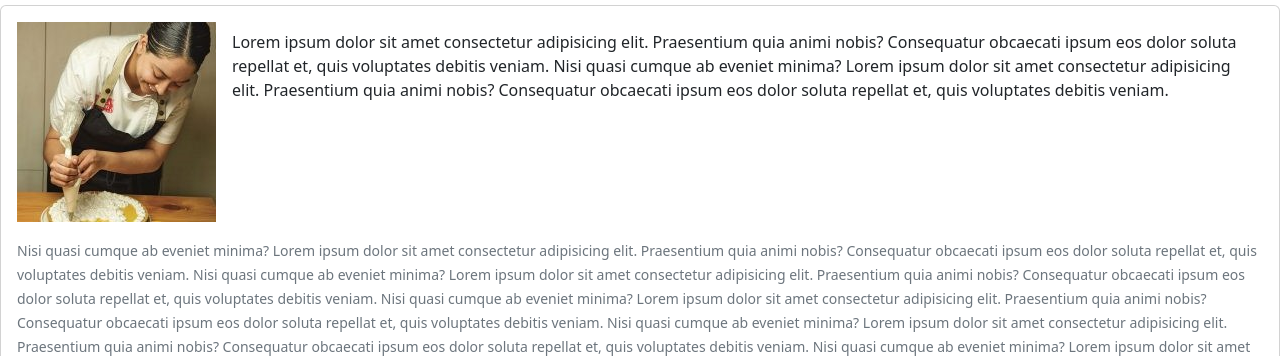
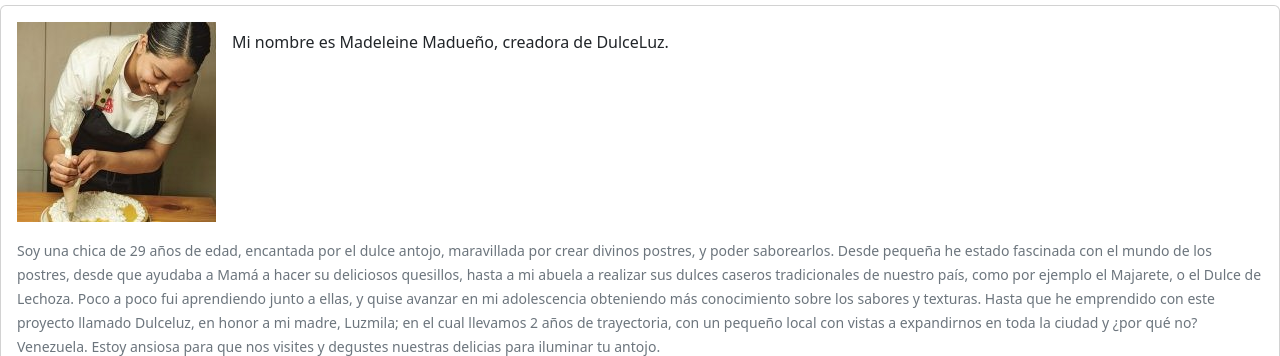
Before and after one commit to leojosem/Sass-II-SEO, a website: page nosotros.html in a window 1280 px wide. Shown: the part 596-952 px from the top of the page. Drawn offline with nearby package versions, Linux system fonts and the light colour scheme.

Commit message:
agregando texto real en nosotros

```diff
--- a/nosotros.html
+++ b/nosotros.html
@@ -48,9 +48,9 @@
       <div class="card d-flex ">
         <div class="card-body d-flex">
             <img src="media/repostera.png" class="repostera" alt="Repostera">
-            <p class="card-text1 my-2 px-3 align-items-center ">Lorem ipsum dolor sit amet consectetur adipisicing elit. Praesentium quia animi nobis? Consequatur obcaecati ipsum eos dolor soluta repellat et, quis voluptates debitis veniam. Nisi quasi cumque ab eveniet minima? Lorem ipsum dolor sit amet consectetur adipisicing elit. Praesentium quia animi nobis? Consequatur obcaecati ipsum eos dolor soluta repellat et, quis voluptates debitis veniam.</p>
+            <p class="card-text1 my-2 px-3 align-items-center ">Mi nombre es Madeleine Madueño, creadora de DulceLuz.</p>
         </div>
-          <p class="card-text2 px-3 my-0"><small class="text-muted">Nisi quasi cumque ab eveniet minima? Lorem ipsum dolor sit amet consectetur adipisicing elit. Praesentium quia animi nobis? Consequatur obcaecati ipsum eos dolor soluta repellat et, quis voluptates debitis veniam. Nisi quasi cumque ab eveniet minima? Lorem ipsum dolor sit amet consectetur adipisicing elit. Praesentium quia animi nobis? Consequatur obcaecati ipsum eos dolor soluta repellat et, quis voluptates debitis veniam. Nisi quasi cumque ab eveniet minima? Lorem ipsum dolor sit amet consectetur adipisicing elit. Praesentium quia animi nobis? Consequatur obcaecati ipsum eos dolor soluta repellat et, quis voluptates debitis veniam. Nisi quasi cumque ab eveniet minima? Lorem ipsum dolor sit amet consectetur adipisicing elit. Praesentium quia animi nobis? Consequatur obcaecati ipsum eos dolor soluta repellat et, quis voluptates debitis veniam. Nisi quasi cumque ab eveniet minima? Lorem ipsum dolor sit amet consectetur adipisicing elit. Praesentium quia animi nobis? Consequatur obcaecati ipsum eos dolor soluta repellat et, quis voluptates debitis veniam. Nisi quasi cumque ab eveniet minima?</small></p>
+          <p class="card-text2 px-3 my-0"><small class="text-muted">Soy una chica de 29 años de edad, encantada por el dulce antojo, maravillada por crear divinos postres, y poder saborearlos. Desde pequeña he estado fascinada con el mundo de los postres, desde que ayudaba a Mamá a hacer su deliciosos quesillos, hasta a mi abuela a realizar sus dulces caseros tradicionales de nuestro país, como por ejemplo el Majarete, o el Dulce de Lechoza. Poco a poco fui aprendiendo junto a ellas, y quise avanzar en mi adolescencia obteniendo más conocimiento sobre los sabores y texturas. Hasta que he emprendido con este proyecto llamado Dulceluz, en honor a mi madre, Luzmila; en el cual llevamos 2 años de trayectoria, con un pequeño local con vistas a expandirnos en toda la ciudad y ¿por qué no? Venezuela. Estoy ansiosa para que nos visites y degustes nuestras delicias para iluminar tu antojo.</small></p>
 
         <img src="media/repostero.png" class="card-img-bottom" alt="Repostera decorando ">
       </div>
```
